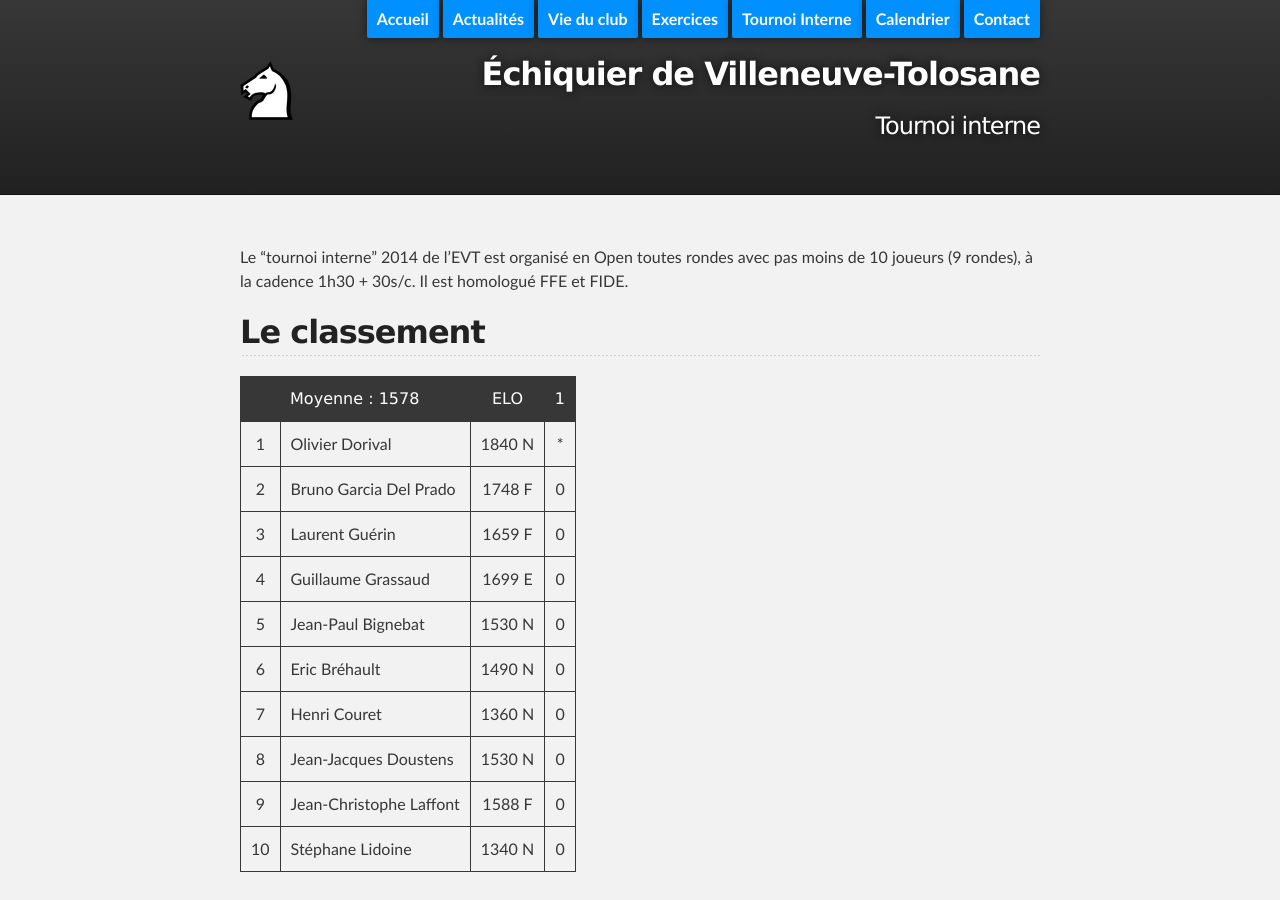
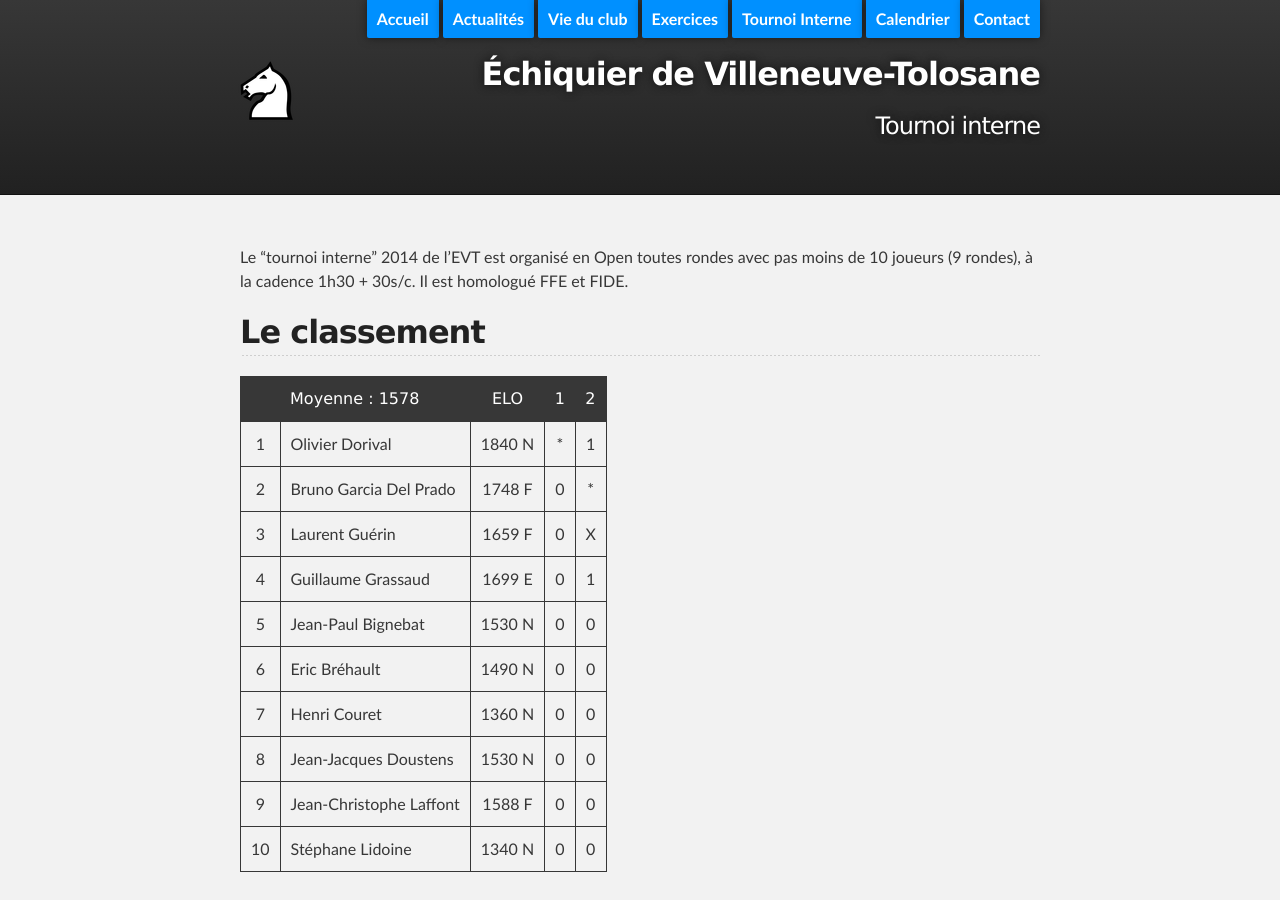
Before and after one commit to echiquier-villeneuve-tolosane/echiquier-villeneuve-tolosane.github.io, a Jekyll site: the page built from tournoiinterne.md, in a window 1280 px wide and 900 px high. Built offline with Jekyll 4.4.1, drawn with Linux system fonts in a browser that asks for light colours; nearby versions of some CDN libraries.

Commit message:
Updated tournoiinterne.md

```diff
--- a/tournoiinterne.md
+++ b/tournoiinterne.md
@@ -9,18 +9,18 @@ Le "tournoi interne" 2014 de l'EVT est organisé en Open toutes rondes avec pas
 
 ## Le classement
 
-|   | Moyenne : 1578          | ELO    | 1 |
-|:-:| ----------------------- |:------:|:-:|
-|1  | Olivier Dorival 		  | 1840 N | * |
-|2  | Bruno Garcia Del Prado  | 1748 F | 0 |
-|3  | Laurent Guérin          | 1659 F | 0 |
-|4  | Guillaume Grassaud      | 1699 E | 0 |
-|5  | Jean-Paul Bignebat      | 1530 N | 0 |
-|6  | Eric Bréhault           | 1490 N | 0 |
-|7  | Henri Couret            | 1360 N | 0 |
-|8  | Jean-Jacques Doustens   | 1530 N | 0 |
-|9  | Jean-Christophe Laffont | 1588 F | 0 |
-|10 | Stéphane Lidoine        | 1340 N | 0 |
+|   | Moyenne : 1578          | ELO    | 1 | 2 |
+|:-:| ----------------------- |:------:|:-:|:-:|
+|1  | Olivier Dorival 		  | 1840 N | * | 1 |
+|2  | Bruno Garcia Del Prado  | 1748 F | 0 | * |
+|3  | Laurent Guérin          | 1659 F | 0 | X |
+|4  | Guillaume Grassaud      | 1699 E | 0 | 1 |
+|5  | Jean-Paul Bignebat      | 1530 N | 0 | 0 |
+|6  | Eric Bréhault           | 1490 N | 0 | 0 |
+|7  | Henri Couret            | 1360 N | 0 | 0 |
+|8  | Jean-Jacques Doustens   | 1530 N | 0 | 0 |
+|9  | Jean-Christophe Laffont | 1588 F | 0 | 0 |
+|10 | Stéphane Lidoine        | 1340 N | 0 | 0 |
 
 ## Le détail, ronde après ronde
 
```
